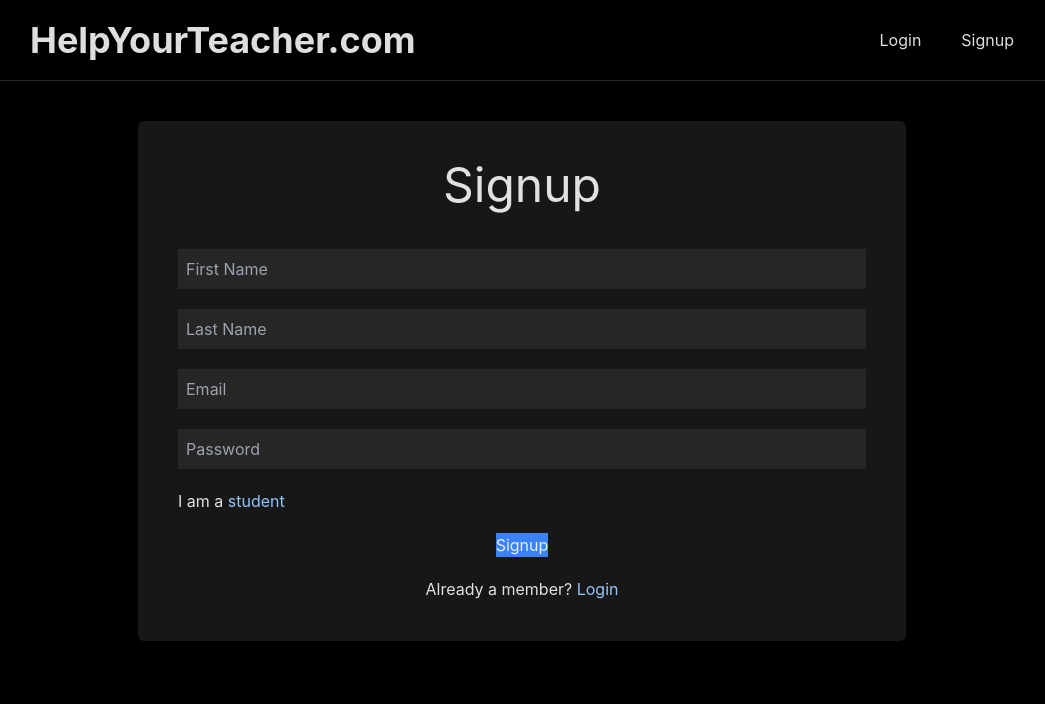
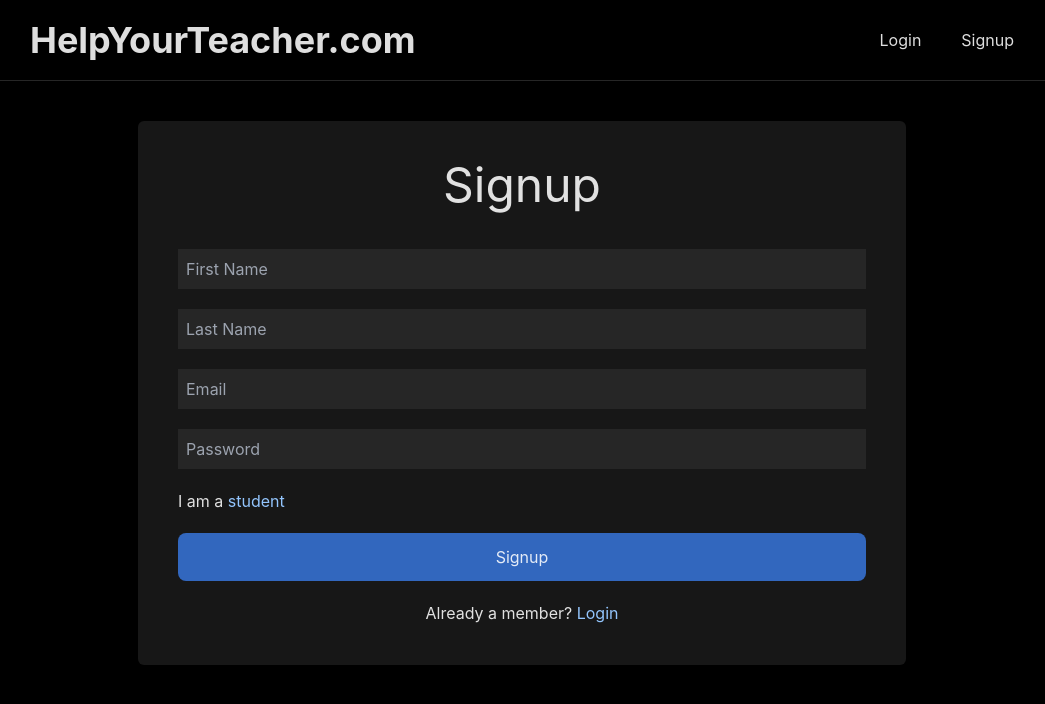
Before and after one commit to jerrymiahdg/mateohacks, a React (Vite) app in the folder client/: page /#/signup in a window 1280 px wide. Shown: the top 704 px of the page, without its empty margins (118-1163 px from the left). Built offline with nearby package versions, Linux system fonts and the light colour scheme; no server answers.

Commit message:
Co-authored-by: Lakshya Mehta <l6kshy6@users.noreply.github.com> Co-authored-by: poloman719 <poloman719@users.noreply.github.com> Co-authored-by: devmam999 <devmam999@users.noreply.github.com>

```diff
--- a/client/src/components/Signup.jsx
+++ b/client/src/components/Signup.jsx
@@ -118,14 +118,12 @@ const Signup = () => {
             {isTeacher ? "teacher" : "student"}
           </button>
         </h1>
-        <div className="flex justify-center">
-          <button
-            type="submit"
-            className="transition ease-in-out delay-150 bg-blue-500 hover:-translate-y-1 hover:scale-110 hover:bg-indigo-500 duration-300"
-          >
-            Signup
-          </button>
-        </div>
+        <button
+          type="submit"
+          className="transition ease-in-out delay-150 bg-blue-500/75 hover:bg-blue-500/100 duration-300 py-3 px-6 rounded-lg"
+        >
+          Signup
+        </button>
         {errorMsg && <h1 className="text-red-300">{errorMsg}</h1>}
         <h1 className="text-center">
           Already a member?{" "}
--- a/client/src/components/TeacherItem.jsx
+++ b/client/src/components/TeacherItem.jsx
@@ -35,6 +35,7 @@ const TeacherItem = (props) => {
             id: doc.id,
             quantity: doc.data().quantity,
             studentDonating: doc.data().studentDonating,
+            quantityInput: 0,
           });
         });
         return result;
@@ -48,16 +49,18 @@ const TeacherItem = (props) => {
   //     });
   //   };
 
-  const donateItem = (id, studentDonating) => () => {
+  const donateItem = (id, studentDonating) => (e) => {
     if (studentDonating) {
       updateDoc(doc(db, "items", id), {
         studentDonating: "",
+        quantityDonating: e,
       }).then(() => {
         fetchItems();
       });
     } else {
       updateDoc(doc(db, "items", id), {
         studentDonating: ctx.user.uid,
+        quantityDonating: 0,
       }).then(() => {
         fetchItems();
       });
@@ -101,6 +104,7 @@ const TeacherItem = (props) => {
                 <div className="text-neutral-600">{item.quantity}</div>
                 <div className="text-neutral-500 italic">${item.price}</div>
               </div>
+              <input type="number" className="p-1" value={item.quantityInput} />
               <button
                 className={`w-full rounded-md text-xs py-2 ${
                   item.studentDonating
```
